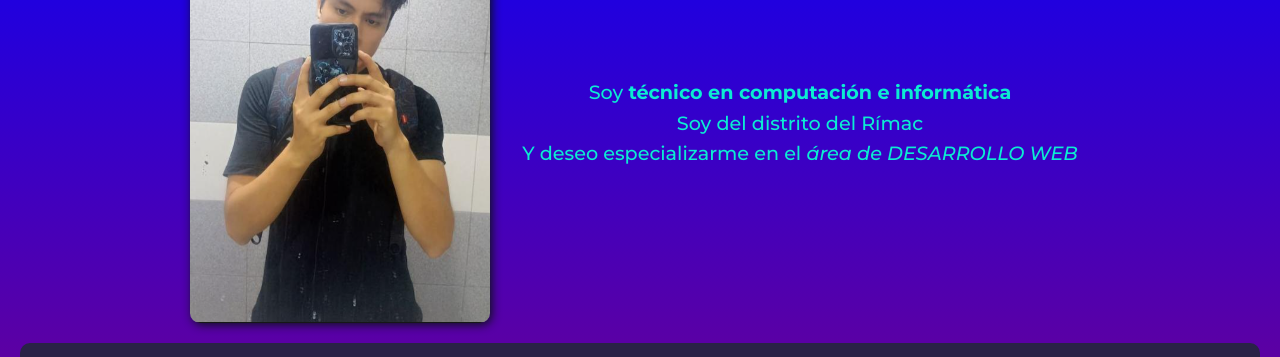
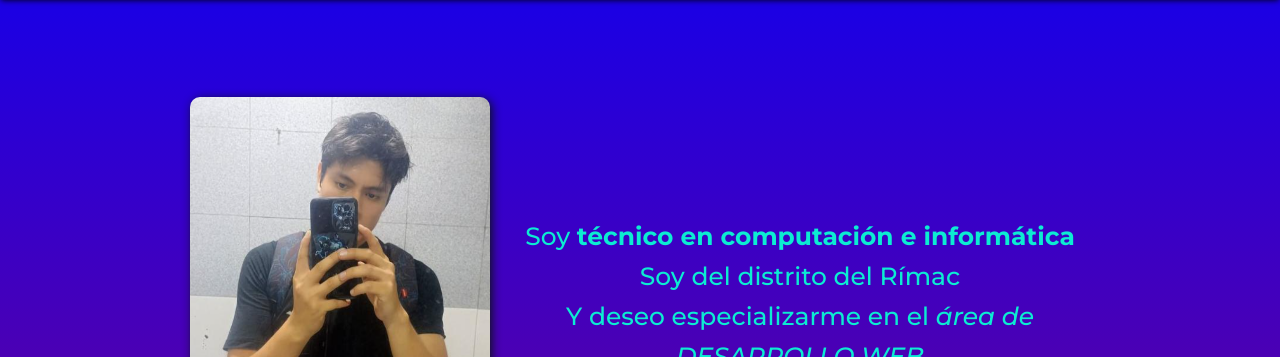
Before and after one commit to alexisdaniel962015-stack/code101n18-clase, a plain HTML site: page index.html in a window 1280 px wide. Shown: the part 195-552 px from the top of the page. Drawn offline with Linux system fonts and the light colour scheme.

Commit message:
archivo modifcado2

```diff
--- a/estilos.css
+++ b/estilos.css
@@ -57,6 +57,8 @@ nav a:hover {
   color: #1e9bf5;
   text-decoration: underline;
 }
+
+
 /* Navegación en móviles */
 @media (max-width: 768px) {
   nav ul {
@@ -88,6 +90,7 @@ body{
    background: linear-gradient(blue, red);
     color: #f2f2f2;
     font-family: "Montserrat",sans-serif;
+    font-size: 1.3rem;
 }
 
 h1, h2, h3, h4, h5, h6, p{
@@ -102,6 +105,7 @@ h2{
 }
 /* Presentación con Grid */
 .presentacion {
+  min-height: 70vh;
   display: grid;
   grid-template-columns: 300px 1fr; /* imagen fija + texto flexible */
   gap: 20px;
```
